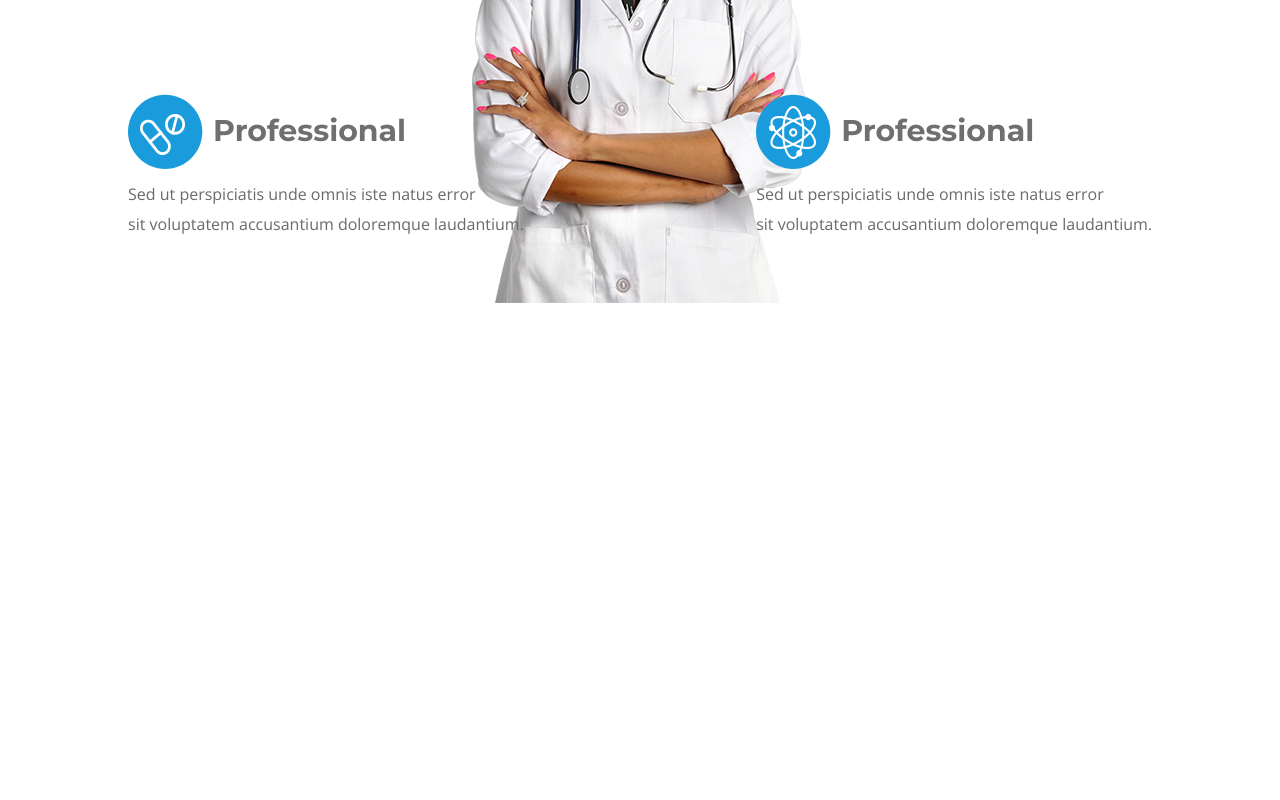
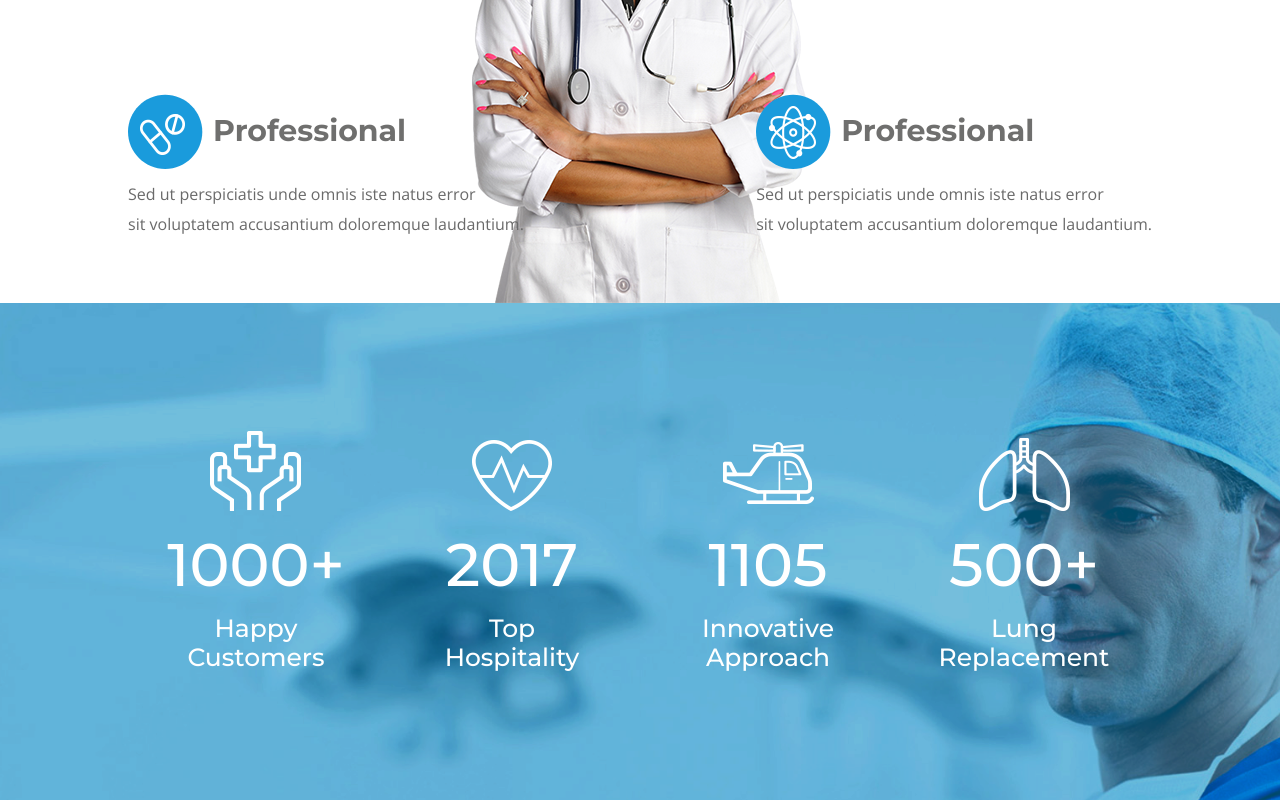
Before and after one commit to evsik/Medical-Landing, a plain HTML site: page index.html in a window 1280 px wide. Shown: the part 1469-2269 px from the top of the page. Before the commit the page ends 1772 px from the top, so only its background shows below. Drawn offline with nearby package versions, Linux system fonts and the light colour scheme.

Commit message:
added second-slider

```diff
--- a/index.html
+++ b/index.html
@@ -232,6 +232,52 @@
                 </article>
             </div>
         </section>
+        <div class="second-slider padding-site">
+            <div class="second-slider-section">
+                <img src="images/hands.png" alt="hands" class="second-slider-section-img">
+                <h4 class="second-slider-section-head">
+                    1000+
+                </h4>
+                <p class="second-slider-section-text">
+                    Happy
+                    <br>
+                    Customers
+                </p>
+            </div>
+            <div class="second-slider-section">
+                <img src="images/heart.png" alt="heart" class="second-slider-section-img">
+                <h4 class="second-slider-section-head">
+                    2017
+                </h4>
+                <p class="second-slider-section-text">
+                    Top
+                    <br>
+                    Hospitality
+                </p>
+            </div>
+            <div class="second-slider-section">
+                <img src="images/helicopter_.png" alt="helicopter" class="second-slider-section-img">
+                <h4 class="second-slider-section-head">
+                    1105
+                </h4>
+                <p class="second-slider-section-text">
+                    Innovative
+                    <br>
+                    Approach
+                </p>
+            </div>
+            <div class="second-slider-section">
+                <img src="images/organs.png" alt="organs" class="second-slider-section-img">
+                <h4 class="second-slider-section-head">
+                    500+
+                </h4>
+                <p class="second-slider-section-text">
+                    Lung
+                    <br>
+                    Replacement
+                </p>
+            </div>
+        </div>
     </main>
 </div>
 </body>
--- a/style.css
+++ b/style.css
@@ -320,6 +320,46 @@ main {
     clear: both;
 }
 
+.second-slider {
+    padding-bottom: 10%;
+    display: grid;
+    grid-template-columns: repeat(4, 1fr);
+    justify-items: center;
+    padding-top: 10%;
+    text-align: center;
+    background: #0087be url("images/blue-back-2.png") no-repeat;
+    background-size: cover;
+}
+
+.second-slider-section {
+    align-self: self-end;
+}
+
+.second-slider-section:nth-child(3) .second-slider-section-img {
+    vertical-align: super;
+}
+
+.second-slider-section-img {
+    margin-bottom: 15px;
+}
+
+
+.second-slider-section-head {
+    color: #ffffff;
+    font-family: Montserrat, sans-serif;
+    font-size: 60px;
+    font-weight: 500;
+    margin-bottom: 15px;
+}
+
+.second-slider-section-text {
+    color: #ffffff;
+    font-family: Montserrat, sans-serif;
+    font-size: 25px;
+    font-weight: 500;
+    margin-top: 15px;
+}
+
 
 @media screen and (max-width: 1200px) {
 }
@@ -353,6 +393,11 @@ main {
 
     .pluses-article-text {
         font-size: 1.5vmax;
+    }
+
+    .second-slider {
+        grid-template-columns: repeat(2, 1fr);
+        grid-row-gap: 40px;
     }
 }
 
@@ -453,6 +498,14 @@ main {
     .about-us-article-text {
         font-size: 14px;
     }
+
+    .second-slider-section-head {
+        font-size: 45px;
+    }
+
+    .second-slider-section-text {
+        font-size: 16px;
+    }
 }
 
 @media screen and (max-width: 350px) {
```
Also changed, not shown: images/blue-back-2.png (added), images/blue-back.jpg (added), images/hands.png (added), images/heart.png (added), images/helicopter_.png (added), images/organs.png (added).
